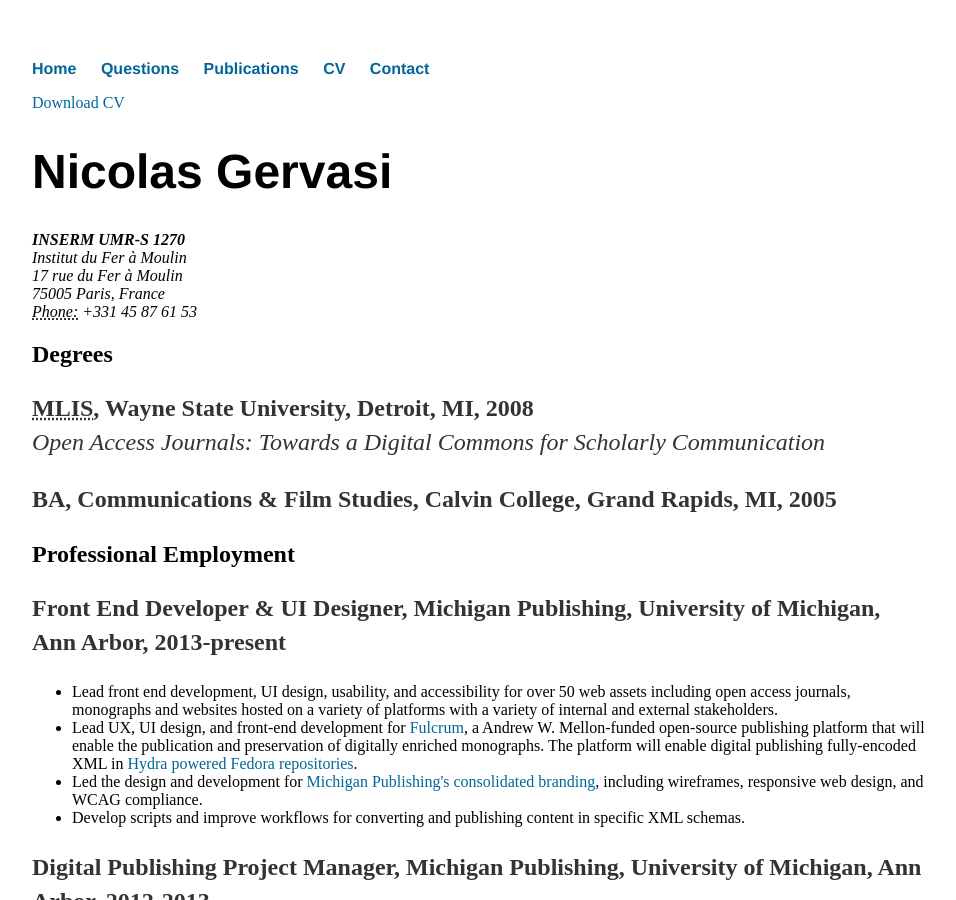
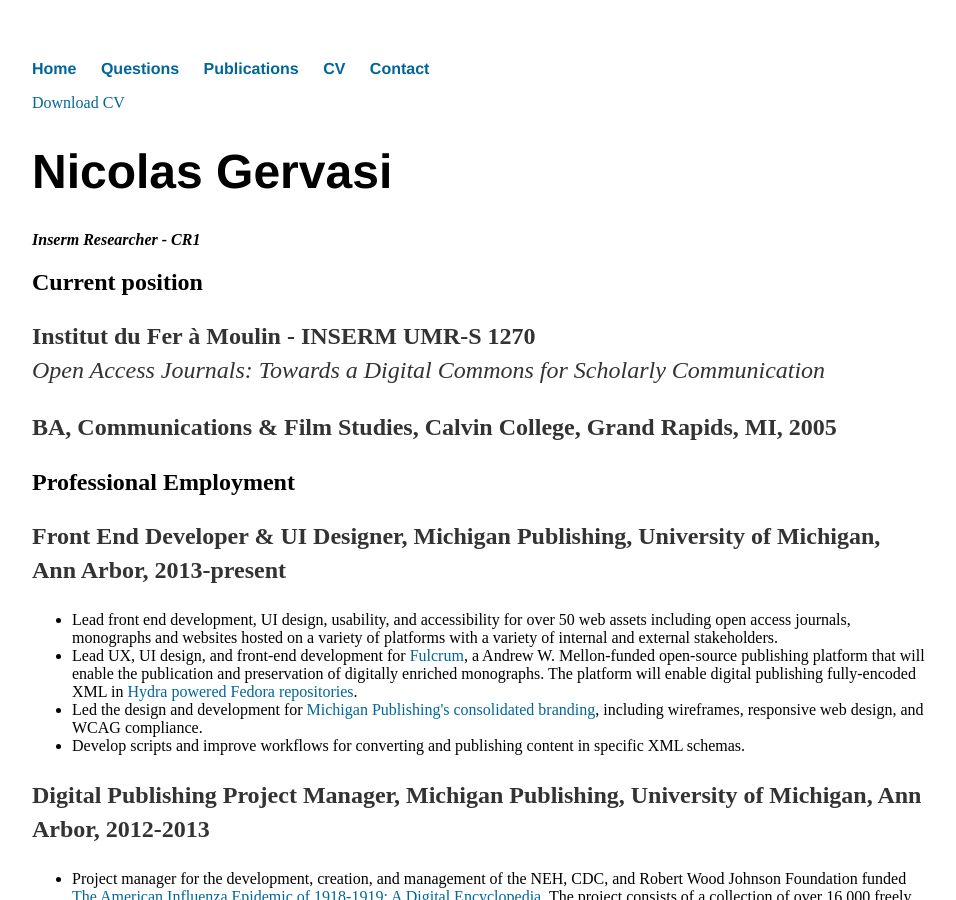
Before and after one commit to nicolasgervasi/nicolasgervasi.github.io, a Jekyll site: the page built from cv/index.html, in a window 1280 px wide and 900 px high. Shown: the whole window, without its empty margins (160-1116 px from the left). Built offline with Jekyll 4.4.1, drawn with Linux system fonts in a browser that asks for light colours.

Commit message:
Update index.html

```diff
--- a/cv/index.html
+++ b/cv/index.html
@@ -13,16 +13,11 @@ description: CV Nicolas Gervasi.
 				<div itemscope itemtype="http://data-vocabulary.org/Person">
 				<span itemprop="name"><h1>Nicolas Gervasi</h1></span>
 				<address>
-				<span itemprop="affiliation"><strong>INSERM UMR-S 1270</strong><br></span>
-				<span itemprop="affiliation">Institut du Fer à Moulin<br></span>
-				17 rue du Fer à Moulin<br>
-				75005 Paris, France<br>
-				<abbr title="phone">Phone:</abbr> +331 45 87 61 53<br>
-				</address>
+				<span><strong>Inserm Researcher - CR1</strong></span>
 				</div>
 
-				<h2>Degrees</h2>
-				<p><strong><abbr title="Masters of Library and Information Science">MLIS</abbr>, Wayne State University, Detroit, MI, 2008</strong><br>
+				<h2>Current position</h2>
+				<p><strong>Institut du Fer à Moulin - INSERM UMR-S 1270</strong><br>
 				<!-- <a href="/files/McGlone-OpenAccessJournals-2008.pdf" title="Open Access Journals: Towards a Digital Commons for Scholarly Communication"> --><em>Open Access Journals: Towards a Digital Commons for Scholarly Communication</em> <!-- (PDF)</a> --></p>
 
 				<p><strong>BA, Communications &amp; Film Studies, Calvin College, Grand Rapids, MI, 2005</strong></p>
```
